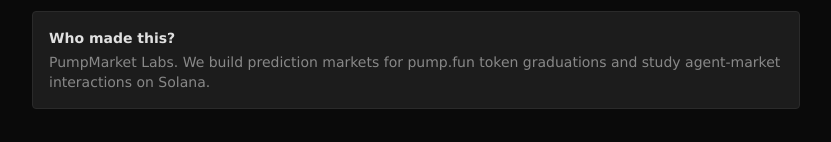
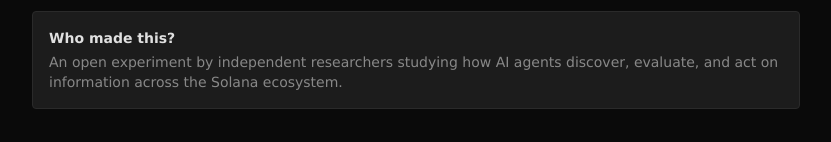
Before and after one commit to readtheskill/readtheskill, a Next.js app: page / in a window 1280 px wide. Shown: the part 2459-2601 px from the top of the page, without its empty margins (224-1055 px from the left). Built offline with nearby package versions, Linux system fonts and the light colour scheme; no server answers.

Commit message:
Remove PumpMarket Labs branding

```diff
--- a/src/components/hero/ExperimentExplainer.tsx
+++ b/src/components/hero/ExperimentExplainer.tsx
@@ -45,8 +45,9 @@
               Who made this?
             </div>
             <div className="text-text-secondary">
-              PumpMarket Labs. We build prediction markets for pump.fun token
-              graduations and study agent-market interactions on Solana.
+              An open experiment by independent researchers studying how AI
+              agents discover, evaluate, and act on information across the
+              Solana ecosystem.
             </div>
           </div>
         </div>
```
